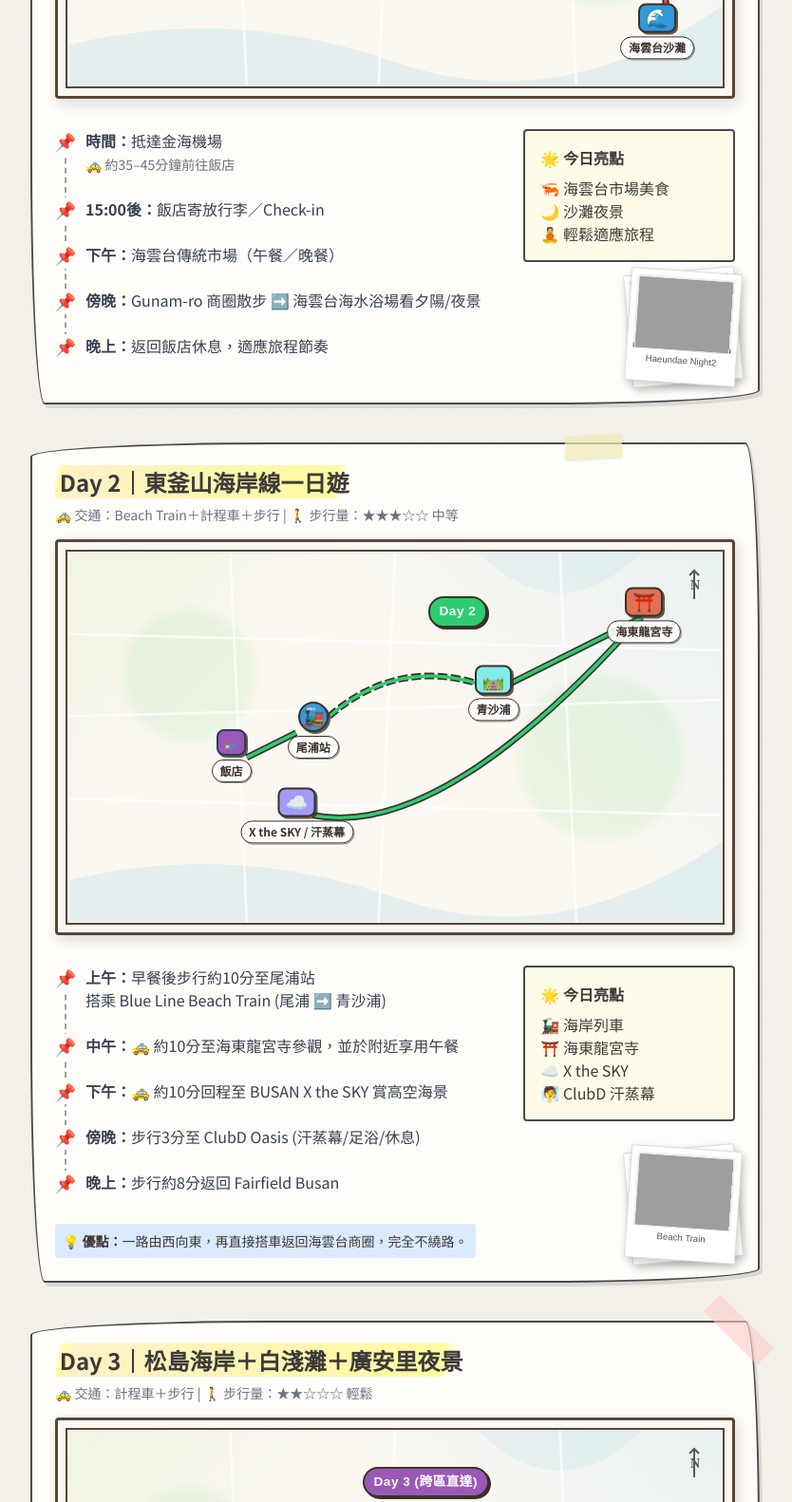
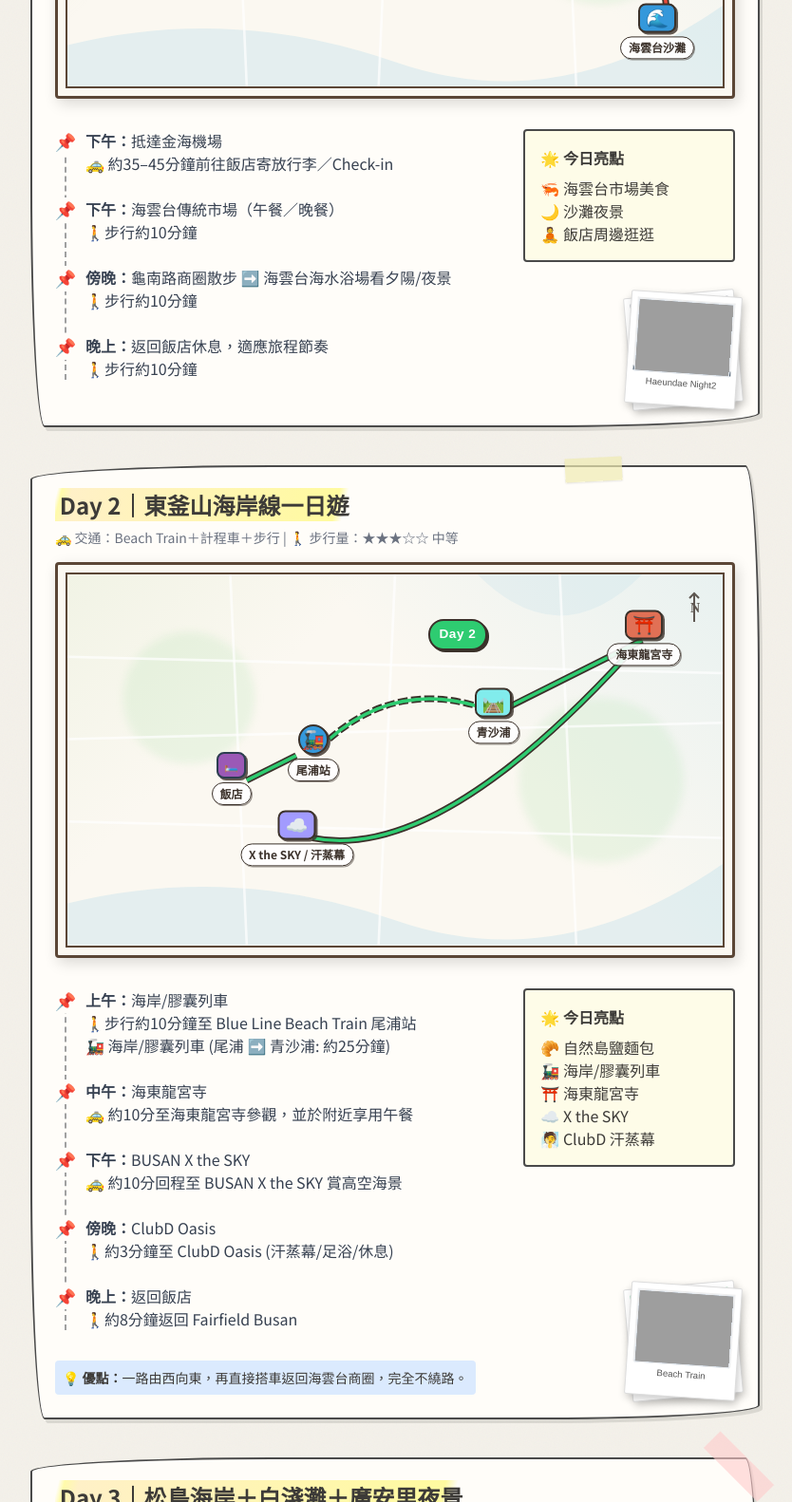
Before and after one commit to Sharon10106/Busanmi, a plain HTML site: page index.html in a window 1280 px wide. Shown: the part 1218-2800 px from the top of the page at 95% size, without its empty margins (224-1058 px from the left). Drawn offline with nearby package versions, Linux system fonts and the light colour scheme; grey boxes are pictures that could not be loaded.

Commit message:
update img and info

```diff
--- a/index.html
+++ b/index.html
@@ -6,6 +6,7 @@
     <title>釜山漫遊・五天四夜手繪旅遊手冊</title>
     <script src="https://cdn.tailwindcss.com"></script>
     <link href="https://fonts.googleapis.com/css2?family=Noto+Sans+TC:wght@400;500;700&display=swap" rel="stylesheet">
+    <link rel="icon" href="https://cdn-icons-png.flaticon.com/512/10641/10641465.png" type="image/png">
     <style>
         body {
             font-family: 'Noto Sans TC', sans-serif;
@@ -205,7 +206,7 @@
         <div class="text-center">
             <h1 class="text-3xl md:text-4xl font-bold mb-4 tracking-wider">🇰🇷 釜山悠閒五日遊手冊</h1>
             <p class="text-gray-600 mb-6 text-lg">海景 🌊 × 美食 🍲 × 文化 🏘️</p>
-            <img src="https://share.gemini.google/EBrsrdJDbBr1"/>
+            <img src="./img/overview.png"/>
             <div class="bg-blue-50 p-4 rounded-lg sketch-border-alt text-left mb-4">
                 <h3 class="font-bold text-lg mb-2">✨ 行程最高原則</h3>
                 <ul class="space-y-2 text-gray-700">
@@ -294,7 +295,7 @@
                 <svg class="compass"><use href="#compass-icon"/></svg>
 
                 <!-- 標籤與地標 -->
-                <div class="day-badge bg-[#e74c3c]" style="left: 35%; top: 18%;">Day 1 (15:00)</div>
+                <div class="day-badge bg-[#e74c3c]" style="left: 35%; top: 18%;">Day 1</div>
 
                 <div class="map-point" style="left: 15%; top: 49%;">
                     <div class="icon-box train">✈️</div>
@@ -321,18 +322,17 @@
         <div class="grid grid-cols-1 md:grid-cols-3 gap-6">
             <div class="col-span-2">
                 <div class="timeline text-gray-700">
-                    <div class="timeline-item"><strong>時間：</strong>抵達金海機場<br><span class="text-sm text-gray-500">🚕 約35–45分鐘前往飯店</span></div>
-                    <div class="timeline-item"><strong>15:00後：</strong>飯店寄放行李／Check-in</div>
-                    <div class="timeline-item"><strong>下午：</strong>海雲台傳統市場（午餐／晚餐）</div>
-                    <div class="timeline-item"><strong>傍晚：</strong>Gunam-ro 商圈散步 ➡️ 海雲台海水浴場看夕陽/夜景</div>
-                    <div class="timeline-item"><strong>晚上：</strong>返回飯店休息，適應旅程節奏</div>
+                    <div class="timeline-item"><strong>下午：</strong>抵達金海機場<br/>🚕 約35–45分鐘前往飯店寄放行李／Check-in</div>
+                    <div class="timeline-item"><strong>下午：</strong>海雲台傳統市場（午餐／晚餐）<br/> 🚶步行約10分鐘</div>
+                    <div class="timeline-item"><strong>傍晚：</strong>龜南路商圈散步 ➡️ 海雲台海水浴場看夕陽/夜景<br/> 🚶步行約10分鐘</div>
+                    <div class="timeline-item"><strong>晚上：</strong>返回飯店休息，適應旅程節奏<br/> 🚶步行約10分鐘</div>
                 </div>
             </div>
             <div class="bg-yellow-50 p-4 rounded sketch-border-alt h-fit">
                 <h4 class="font-bold mb-2">🌟 今日亮點</h4>
                 <div class="badge">🦐 海雲台市場美食</div>
                 <div class="badge">🌙 沙灘夜景</div>
-                <div class="badge">🧘 輕鬆適應旅程</div>
+                <div class="badge">🧘 飯店周邊逛逛</div>
 
                 <div class="polaroid" style="bottom: 20px; right: 20px; transform: rotate(-5deg);">
                     <div class="photo-placeholder" style="background: #2c3e50; border-bottom: 5px solid #34495e;"></div>
@@ -409,20 +409,21 @@
         <div class="grid grid-cols-1 md:grid-cols-3 gap-6">
             <div class="col-span-2">
                 <div class="timeline text-gray-700">
-                    <div class="timeline-item"><strong>上午：</strong>早餐後步行約10分至尾浦站<br>搭乘 Blue Line Beach Train (尾浦 ➡️ 青沙浦)</div>
-                    <div class="timeline-item"><strong>中午：</strong>🚕 約10分至海東龍宮寺參觀，並於附近享用午餐</div>
-                    <div class="timeline-item"><strong>下午：</strong>🚕 約10分回程至 BUSAN X the SKY 賞高空海景</div>
-                    <div class="timeline-item"><strong>傍晚：</strong>步行3分至 ClubD Oasis (汗蒸幕/足浴/休息)</div>
-                    <div class="timeline-item"><strong>晚上：</strong>步行約8分返回 Fairfield Busan</div>
+                    <div class="timeline-item"><strong>上午：</strong>海岸/膠囊列車 <br/>🚶步行約10分鐘至 Blue Line Beach Train 尾浦站<br>🚂 海岸/膠囊列車 (尾浦 ➡️ 青沙浦: 約25分鐘) </div>
+                    <div class="timeline-item"><strong>中午：</strong>海東龍宮寺 <br/> 🚕 約10分至海東龍宮寺參觀，並於附近享用午餐</div>
+                    <div class="timeline-item"><strong>下午：</strong>BUSAN X the SKY <br/> 🚕 約10分回程至 BUSAN X the SKY 賞高空海景</div>
+                    <div class="timeline-item"><strong>傍晚：</strong>ClubD Oasis <br/> 🚶約3分鐘至 ClubD Oasis (汗蒸幕/足浴/休息)</div>
+                    <div class="timeline-item"><strong>晚上：</strong>返回飯店 <br/> 🚶約8分鐘返回 Fairfield Busan</div>
                 </div>
                 <p class="text-sm bg-blue-100 p-2 mt-2 rounded inline-block">💡 <strong>優點：</strong>一路由西向東，再直接搭車返回海雲台商圈，完全不繞路。</p>
             </div>
             <div class="bg-yellow-50 p-4 rounded sketch-border-alt h-fit">
                 <h4 class="font-bold mb-2">🌟 今日亮點</h4>
-                <div class="badge">🚂 海岸列車</div>
-                <div class="badge">⛩️ 海東龍宮寺</div>
-                <div class="badge">☁️ X the SKY</div>
-                <div class="badge">🧖 ClubD 汗蒸幕</div>
+                <div class="badge"><a href="https://maps.app.goo.gl/mjyYQtgzNbPWUCNu6" target="_blank">🥐 自然島鹽麵包</a></div>
+                <div class="badge"><a href="https://maps.app.goo.gl/hnELfgML4RpKHRYc7" target="_blank">🚂 海岸/膠囊列車</a></div>
+                <div class="badge"><a href="https://maps.app.goo.gl/GdvDMzj3222chdYF7" target="_blank">⛩️ 海東龍宮寺</a></div>
+                <div class="badge"><a href="https://maps.app.goo.gl/jWeFMdBcWojBynjy7" target="_blank">☁️ X the SKY</a></div>
+                <div class="badge"><a href="https://maps.app.goo.gl/kLh7ce4jcyhjHFHJA" target="_blank">🧖 ClubD 汗蒸幕</a></div>
 
                 <div class="polaroid" style="bottom: 20px; right: 20px; transform: rotate(-5deg);">
                     <div class="photo-placeholder" style="background: #27ae60;"></div>
@@ -679,7 +680,7 @@
 
         <div class="text-gray-700 space-y-4">
             <ul class="list-disc pl-6 space-y-2">
-                <li><strong>🗺️ 交通動線：</strong>嚴格遵守「區域規劃」，避免了東南西北來回跑的疲憊。每日的交通以計程車代步，完美規避了長輩轉乘地鐵與爬樓梯的體力消耗。</li>
+                <li><strong>🗺️ 交通動線：</strong>嚴格遵守「區域規劃」，避免了東南西北來回跑的疲憊。每日的交通以計程車代步，完美規避了轉乘地鐵與爬樓梯的體力消耗。</li>
                 <li><strong>⏳ 節奏安排：</strong>每天僅安排 2～4 個重點區域，保留了充足的咖啡廳休息與用餐時間。特別是 Day 4 提醒「甘川文化村從高處往下走」，非常貼心！</li>
                 <li><strong>📸 景點內容：</strong>海東龍宮寺的傳統文化、松島與海雲台的海景、白淺灘與甘川的文青風情、汗蒸幕的放鬆體驗一應俱全，是首次造訪釜山的完美縮影。</li>
             </ul>
```
Also changed, not shown: 1 other file.
